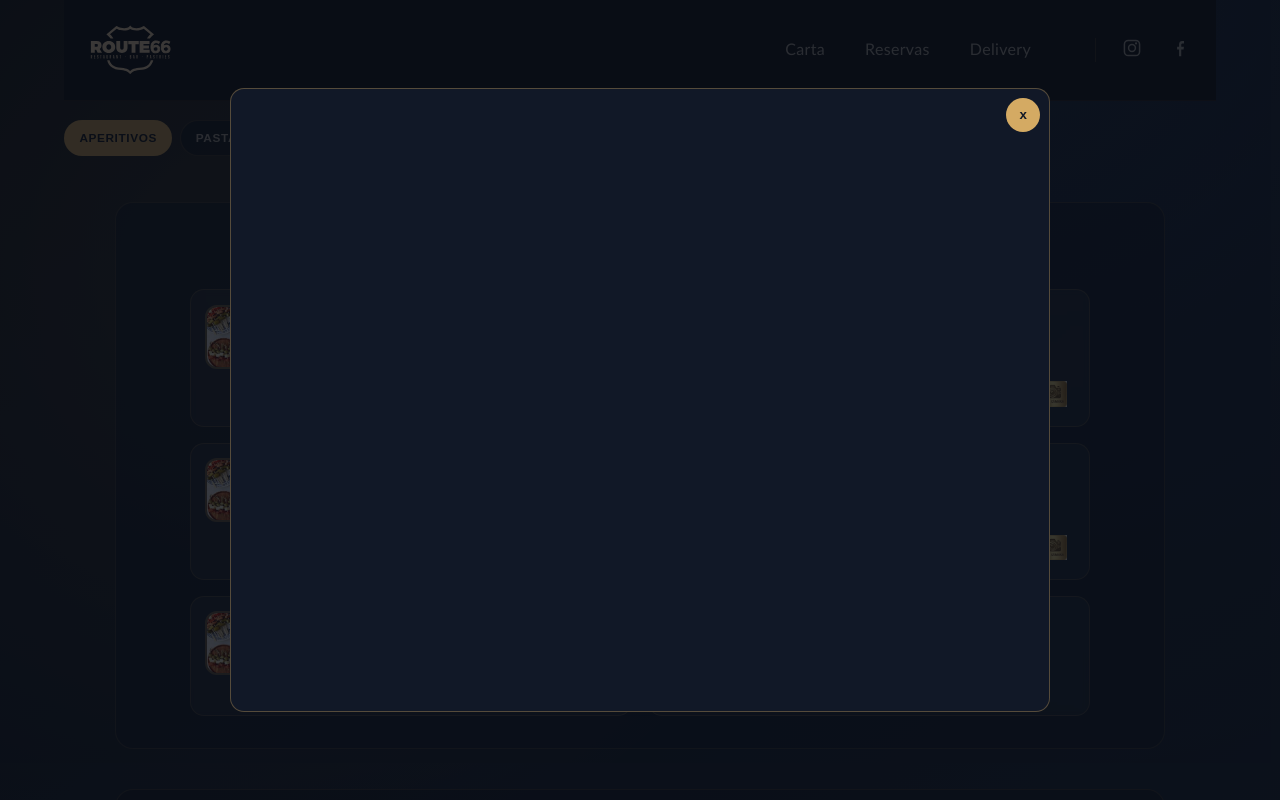
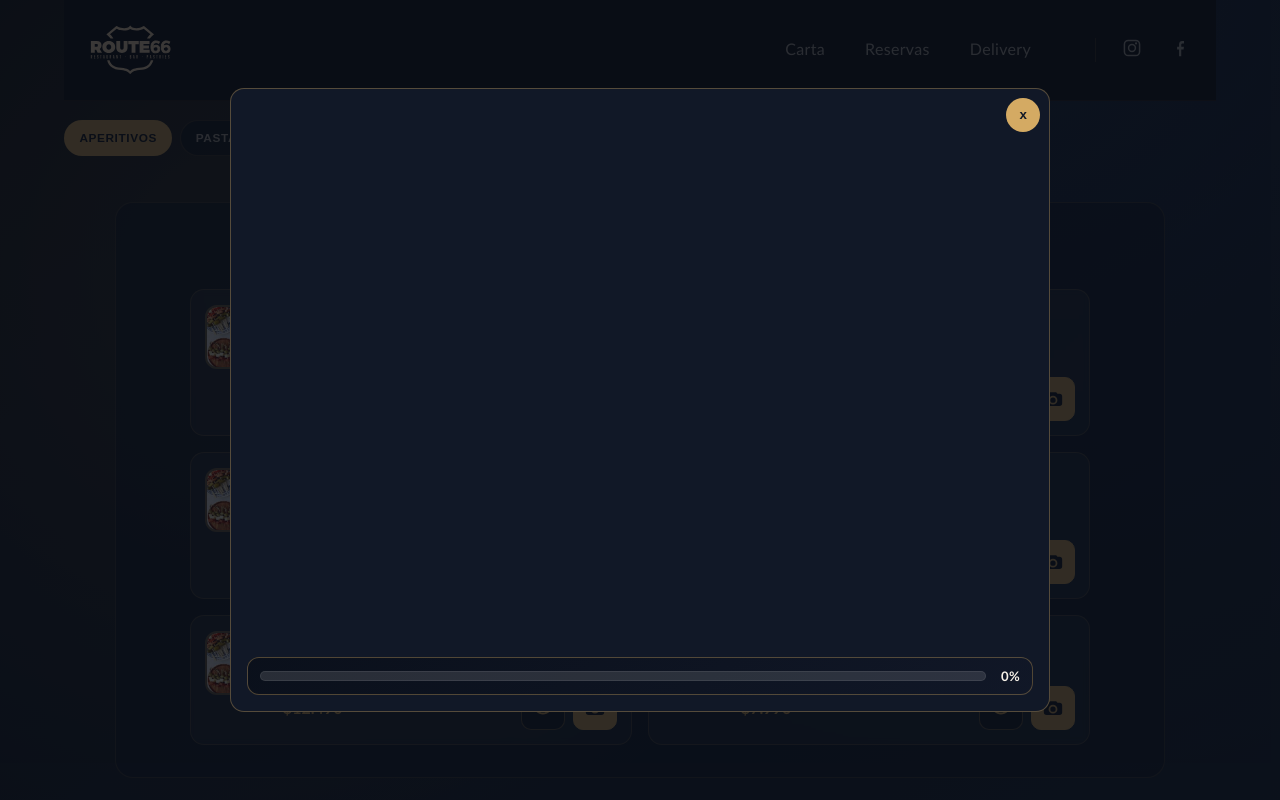
Before and after one commit to Vleryk/MenuWebAR, a React (Vite) app: page / in a window 1280 px wide. Both pictures are taken after a click on the button 518 px from the left and 377 px from the top of the page. Shown: the top 800 px of the page. Built offline with nearby package versions, Linux system fonts and the light colour scheme.

Commit message:
Cambios nuevos
-Barra de carga del model viewer + estilo css para que se vea bien
-Nuevos botones para visualizar el modelo
-animación para el cambio de categoría

```diff
--- a/src/components/Header.jsx
+++ b/src/components/Header.jsx
@@ -3,8 +3,8 @@ import styles from "./Header.module.css";
 function Header() {
   const navLinks = [
     { label: "Carta", href: "#menu" },
-    { label: "Reservas", href: "#" },
-    { label: "Delivery", href: "#" },
+    { label: "Reservas", href: "#reservas" },
+    { label: "Delivery", href: "https://delivery.route66.cl/pedir" },
   ];
 
   const socialLinks = [
--- a/src/components/MenuCard.jsx
+++ b/src/components/MenuCard.jsx
@@ -1,8 +1,27 @@
-import { useEffect, useState } from "react";
+import { useEffect, useRef, useState } from "react";
 import styles from "./MenuCard.module.css";
+
+function CameraIcon() {
+  return (
+    <svg viewBox="0 0 24 24" aria-hidden="true" className={styles.cameraIcon}>
+      <path d="M9 4.5a1 1 0 0 0-.8.4l-1 1.3H5A3 3 0 0 0 2 9.2v7.3a3 3 0 0 0 3 3h14a3 3 0 0 0 3-3V9.2a3 3 0 0 0-3-3h-2.2l-1-1.3a1 1 0 0 0-.8-.4H9Zm3 4a4.8 4.8 0 1 1 0 9.6 4.8 4.8 0 0 1 0-9.6Zm0 1.9a2.9 2.9 0 1 0 0 5.8 2.9 2.9 0 0 0 0-5.8Z" />
+    </svg>
+  );
+}
+
+function EyeIcon() {
+  return (
+    <svg viewBox="0 0 24 24" aria-hidden="true" className={styles.cameraIcon}>
+      <path d="M12 5c5.4 0 9.8 4.3 10 6.9v.2c-.2 2.6-4.6 6.9-10 6.9s-9.8-4.3-10-6.9v-.2C2.2 9.3 6.6 5 12 5Zm0 2c-4.1 0-7.8 3.2-8.1 5 .3 1.8 4 5 8.1 5s7.8-3.2 8.1-5c-.3-1.8-4-5-8.1-5Zm0 1.8a3.2 3.2 0 1 1 0 6.4 3.2 3.2 0 0 1 0-6.4Zm0 1.9a1.3 1.3 0 1 0 0 2.6 1.3 1.3 0 0 0 0-2.6Z" />
+    </svg>
+  );
+}
 
 function MenuCard({ item }) {
   const [isArOpen, setIsArOpen] = useState(false);
+  const [loadProgress, setLoadProgress] = useState(0);
+  const [isModelLoading, setIsModelLoading] = useState(false);
+  const modelViewerRef = useRef(null);
 
   useEffect(() => {
     if (!isArOpen) return;
@@ -31,6 +50,65 @@ function MenuCard({ item }) {
     };
   }, [isArOpen]);
 
+  useEffect(() => {
+    if (!isArOpen) {
+      setLoadProgress(0);
+      setIsModelLoading(false);
+      return;
+    }
+
+    setLoadProgress(0);
+    setIsModelLoading(true);
+  }, [isArOpen]);
+
+  useEffect(() => {
+    if (!isArOpen || !modelViewerRef.current) return;
+
+    const modelViewer = modelViewerRef.current;
+
+    const handleProgress = (event) => {
+      const rawProgress = event.detail?.totalProgress ?? 0;
+      const nextProgress = Math.min(100, Math.max(0, Math.round(rawProgress * 100)));
+
+      setLoadProgress(nextProgress);
+      setIsModelLoading(nextProgress < 100);
+    };
+
+    const handleLoad = () => {
+      setLoadProgress(100);
+      setIsModelLoading(false);
+    };
+
+    const handleError = () => {
+      setIsModelLoading(false);
+    };
+
+    modelViewer.addEventListener("progress", handleProgress);
+    modelViewer.addEventListener("load", handleLoad);
+    modelViewer.addEventListener("error", handleError);
+
+    return () => {
+      modelViewer.removeEventListener("progress", handleProgress);
+      modelViewer.removeEventListener("load", handleLoad);
+      modelViewer.removeEventListener("error", handleError);
+    };
+  }, [isArOpen]);
+
+  // testing
+  const open3DPreview = () => {
+    setIsArOpen(true);
+  };
+
+  const launchAr = () => {
+    setIsArOpen(true);
+    setTimeout(() => {
+      if (modelViewerRef.current) {
+        modelViewerRef.current.activateAR();
+      }
+    }, 50);
+  };
+  //fin testing
+
   return (
     <>
       <article className={styles.menuCard}>
@@ -42,15 +120,31 @@ function MenuCard({ item }) {
 
           <div className={styles.menuFooter}>
             <strong>{item.price}</strong>
-            <button
-              type="button"
-              className={styles.btnAr}
-              aria-label={`Ver ${item.name} en AR`}
-              title="Ver Modelo AR"
-              onClick={() => setIsArOpen(true)}
-            >
-              <img src="/assets/IMG/copia.png" alt="Icono AR" />
-            </button>
+
+            {/*testing*/}
+            <div className={styles.cardActions}>
+              <button
+                type="button"
+                className={styles.btnAction}
+                aria-label={`Ver ${item.name} en 3D`}
+                title="Ver Modelo 3D"
+                onClick={open3DPreview}
+             >
+              <EyeIcon />
+              </button>
+
+              <button
+                type="button"
+                // Unimos la clase base del botón con la clase primaria (dorada)
+                className={`${styles.btnAction} ${styles.btnArPrimary}`}
+                aria-label={`Ver ${item.name} en AR`}
+                title="Proyectar en tu mesa"
+                onClick={launchAr}
+              >
+                <CameraIcon />
+              </button>
+            </div>
+              {/*fin testing*/}
           </div>
         </div>
       </article>
@@ -67,7 +161,22 @@ function MenuCard({ item }) {
               x
             </button>
 
+            {isModelLoading ? (
+              <div
+                className={styles.loaderWrapper}
+                role="status"
+                aria-live="polite"
+                aria-label={`Cargando modelo 3D: ${loadProgress}%`}
+              >
+                <div className={styles.loaderTrack}>
+                  <div className={styles.loaderBar} style={{ width: `${loadProgress}%` }} />
+                </div>
+                <span className={styles.loaderLabel}>{loadProgress}%</span>
+              </div>
+            ) : null}
+
             <model-viewer
+              ref={modelViewerRef}
               src="/assets/modelosAR/Plato2.glb"
               ar
               ar-modes="webxr scene-viewer quick-look"
--- a/src/components/MenuCard.module.css
+++ b/src/components/MenuCard.module.css
@@ -16,6 +16,12 @@
   border: 2px solid rgba(212, 170, 99, 0.4);
 }
 
+.menuContent {
+  display: flex;
+  flex-direction: column;
+  flex: 1;
+}
+
 .menuContent h3 {
   margin: 0;
   font-size: 1rem;
@@ -31,29 +37,57 @@
   display: flex;
   justify-content: space-between;
   align-items: center;
+  margin-top: auto;
 }
 
 .menuFooter strong {
   color: var(--r66-gold);
 }
 
-.btnAr {
-  border: 0;
+/* --- Testing de botones --- */
+.cardActions {
+  display: flex;
+  gap: 0.5rem;
+  align-items: center;
+}
+
+.btnAction {
+  border: 1px solid rgba(212, 170, 99, 0.4);
   border-radius: 10px;
-  background: transparent;
-  padding: 0.2rem 0.45rem;
+  background: rgba(12, 20, 35, 0.6);
+  padding: 0.3rem 0.6rem;
+  min-width: 44px;
+  min-height: 44px;
   display: inline-flex;
   align-items: center;
-  gap: 0.35rem;
+  justify-content: center;
   cursor: pointer;
+  transition: all 0.2s ease;
+  color: var(--r66-gold);
+  font-weight: bold;
 }
 
-.btnAr img {
-  width: 28px;
-  height: 28px;
-  object-fit: contain;
+.btnAction:hover {
+  background: rgba(212, 170, 99, 0.15);
+}
+
+.cameraIcon {
+  width: 22px;
+  height: 22px;
   display: block;
+  fill: currentColor;
 }
+
+.btnArPrimary {
+  background: var(--r66-gold);
+  border-color: var(--r66-gold);
+  color: #111827;
+}
+
+.btnArPrimary:hover {
+  background: #e0bf7f;
+}
+/* ------------------------------------------------ */
 
 .arModalOverlay {
   position: fixed;
@@ -95,3 +129,61 @@
   width: 100%;
   height: 100%;
 }
+
+.loaderWrapper {
+  position: absolute;
+  left: 1rem;
+  right: 1rem;
+  bottom: 1rem;
+  z-index: 3;
+  display: flex;
+  align-items: center;
+  gap: 0.7rem;
+  padding: 0.62rem 0.75rem;
+  border: 1px solid rgba(212, 170, 99, 0.35);
+  border-radius: 12px;
+  background: linear-gradient(145deg, rgba(10, 16, 26, 0.92), rgba(17, 24, 39, 0.92));
+  backdrop-filter: blur(6px);
+}
+
+.loaderTrack {
+  flex: 1;
+  height: 10px;
+  border-radius: 999px;
+  overflow: hidden;
+  background: rgba(255, 255, 255, 0.12);
+  box-shadow: inset 0 0 0 1px rgba(255, 255, 255, 0.08);
+}
+
+.loaderBar {
+  position: relative;
+  height: 100%;
+  border-radius: inherit;
+  background: linear-gradient(90deg, #bf8c3d, #d4aa63 45%, #f0cd8f);
+  box-shadow: 0 0 10px rgba(212, 170, 99, 0.45);
+  transition: width 0.18s ease-out;
+}
+
+.loaderBar::after {
+  content: "";
+  position: absolute;
+  inset: 0;
+  background: linear-gradient(120deg, transparent 0%, rgba(255, 255, 255, 0.35) 50%, transparent 100%);
+  transform: translateX(-100%);
+  animation: loadingShimmer 1.2s linear infinite;
+}
+
+.loaderLabel {
+  min-width: 3ch;
+  text-align: right;
+  color: #f7f1e8;
+  font-weight: 700;
+  font-size: 0.82rem;
+  letter-spacing: 0.02em;
+}
+
+@keyframes loadingShimmer {
+  to {
+    transform: translateX(100%);
+  }
+}
--- a/src/components/MenuSection.jsx
+++ b/src/components/MenuSection.jsx
@@ -5,7 +5,7 @@ function MenuSection({ title, items }) {
   return (
     <section className={styles.menuSection} id="menu">
       <h2 className={styles.title}>{title}</h2>
-      <div className={styles.menuGrid}>
+      <div key={title} className={`${styles.menuGrid} ${styles.fadeIn}`}>
         {items.map((item) => (
           <MenuCard key={item.id} item={item} />
         ))}
--- a/src/components/MenuSection.module.css
+++ b/src/components/MenuSection.module.css
@@ -29,6 +29,23 @@
   max-width: 900px;
 }
 
+.fadeIn {
+  animation: categoryFadeIn 0.4s ease-in;
+}
+
+@keyframes categoryFadeIn {
+  from {
+    opacity: 0;
+    transform: translateY(10px);
+  }
+
+  to {
+    opacity: 1;
+    transform: translateY(0);
+  }
+}
+
+
 @media (max-width: 900px) {
   .menuGrid {
     grid-template-columns: 1fr;
```
